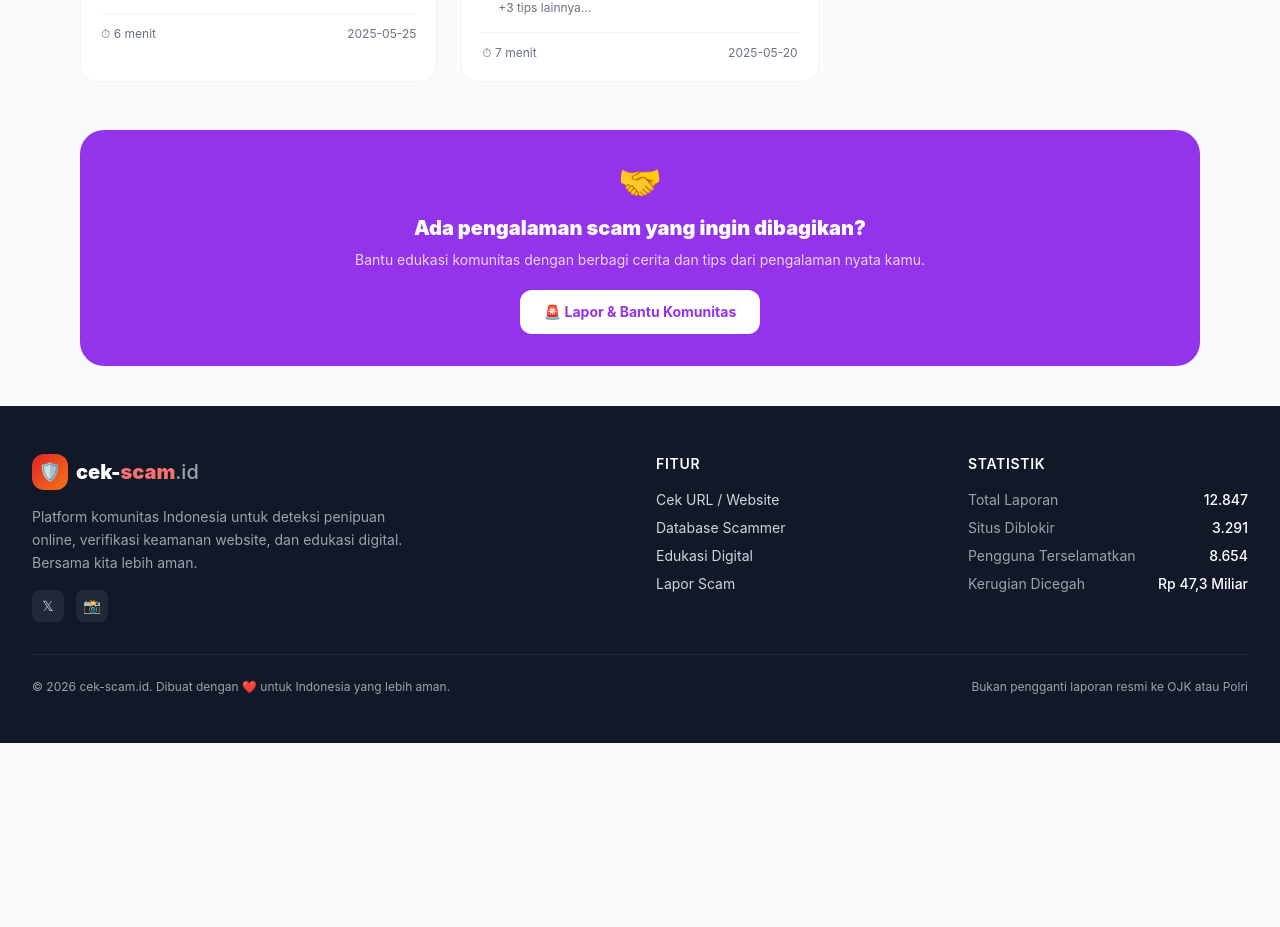
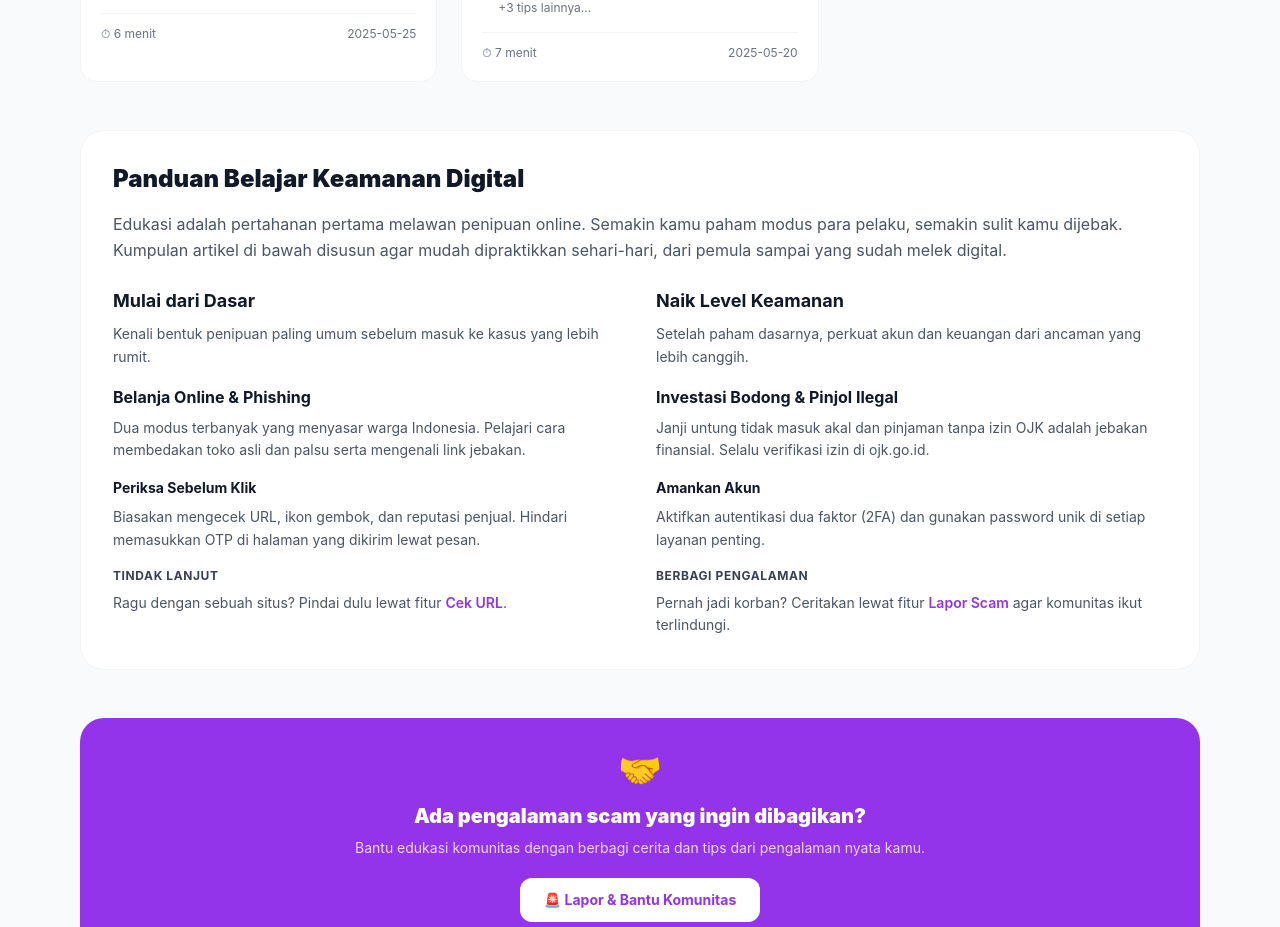
Before and after one commit to ganoolmovie5th-cell/cek-scam-claude, a Next.js app: page /edukasi in a window 1280 px wide. Shown: the part 1554-2481 px from the top of the page. Before the commit the page ends 2297 px from the top, so only its background shows below. Built offline with nearby package versions, Linux system fonts and the light colour scheme.

Commit message:
seo: tambah heading cascade h4/h5/h6 di halaman /edukasi

```diff
--- a/src/app/edukasi/page.tsx
+++ b/src/app/edukasi/page.tsx
@@ -104,6 +104,65 @@ export default function EdukasiPage() {
           ))}
         </div>
 
+        {/* SEO content — heading cascade h2→h6 */}
+        <section className="mt-12 bg-white border border-gray-100 rounded-3xl p-8">
+          <h2 className="text-2xl font-black text-gray-900 mb-4">
+            Panduan Belajar Keamanan Digital
+          </h2>
+          <p className="text-gray-600 leading-relaxed mb-6">
+            Edukasi adalah pertahanan pertama melawan penipuan online. Semakin kamu paham modus para pelaku, semakin sulit kamu dijebak. Kumpulan artikel di bawah disusun agar mudah dipraktikkan sehari-hari, dari pemula sampai yang sudah melek digital.
+          </p>
+
+          <div className="grid md:grid-cols-2 gap-8">
+            <div>
+              <h3 className="text-lg font-bold text-gray-900 mb-2">Mulai dari Dasar</h3>
+              <p className="text-gray-600 text-sm leading-relaxed mb-4">
+                Kenali bentuk penipuan paling umum sebelum masuk ke kasus yang lebih rumit.
+              </p>
+
+              <h4 className="text-base font-bold text-gray-900 mb-2">Belanja Online & Phishing</h4>
+              <p className="text-gray-600 text-sm leading-relaxed mb-4">
+                Dua modus terbanyak yang menyasar warga Indonesia. Pelajari cara membedakan toko asli dan palsu serta mengenali link jebakan.
+              </p>
+
+              <h5 className="text-sm font-bold text-gray-900 mb-2">Periksa Sebelum Klik</h5>
+              <p className="text-gray-600 text-sm leading-relaxed mb-4">
+                Biasakan mengecek URL, ikon gembok, dan reputasi penjual. Hindari memasukkan OTP di halaman yang dikirim lewat pesan.
+              </p>
+
+              <h6 className="text-xs font-bold uppercase tracking-wider text-gray-700 mb-2">Tindak Lanjut</h6>
+              <p className="text-gray-600 text-sm leading-relaxed">
+                Ragu dengan sebuah situs? Pindai dulu lewat fitur{" "}
+                <Link href="/cek-url" className="text-purple-600 font-semibold hover:underline">Cek URL</Link>.
+              </p>
+            </div>
+
+            <div>
+              <h3 className="text-lg font-bold text-gray-900 mb-2">Naik Level Keamanan</h3>
+              <p className="text-gray-600 text-sm leading-relaxed mb-4">
+                Setelah paham dasarnya, perkuat akun dan keuangan dari ancaman yang lebih canggih.
+              </p>
+
+              <h4 className="text-base font-bold text-gray-900 mb-2">Investasi Bodong & Pinjol Ilegal</h4>
+              <p className="text-gray-600 text-sm leading-relaxed mb-4">
+                Janji untung tidak masuk akal dan pinjaman tanpa izin OJK adalah jebakan finansial. Selalu verifikasi izin di ojk.go.id.
+              </p>
+
+              <h5 className="text-sm font-bold text-gray-900 mb-2">Amankan Akun</h5>
+              <p className="text-gray-600 text-sm leading-relaxed mb-4">
+                Aktifkan autentikasi dua faktor (2FA) dan gunakan password unik di setiap layanan penting.
+              </p>
+
+              <h6 className="text-xs font-bold uppercase tracking-wider text-gray-700 mb-2">Berbagi Pengalaman</h6>
+              <p className="text-gray-600 text-sm leading-relaxed">
+                Pernah jadi korban? Ceritakan lewat fitur{" "}
+                <Link href="/lapor" className="text-purple-600 font-semibold hover:underline">Lapor Scam</Link>{" "}
+                agar komunitas ikut terlindungi.
+              </p>
+            </div>
+          </div>
+        </section>
+
         {/* Bottom CTA */}
         <div className="mt-12 bg-purple-600 rounded-3xl p-8 text-white text-center">
           <div className="text-4xl mb-3">🤝</div>
```
